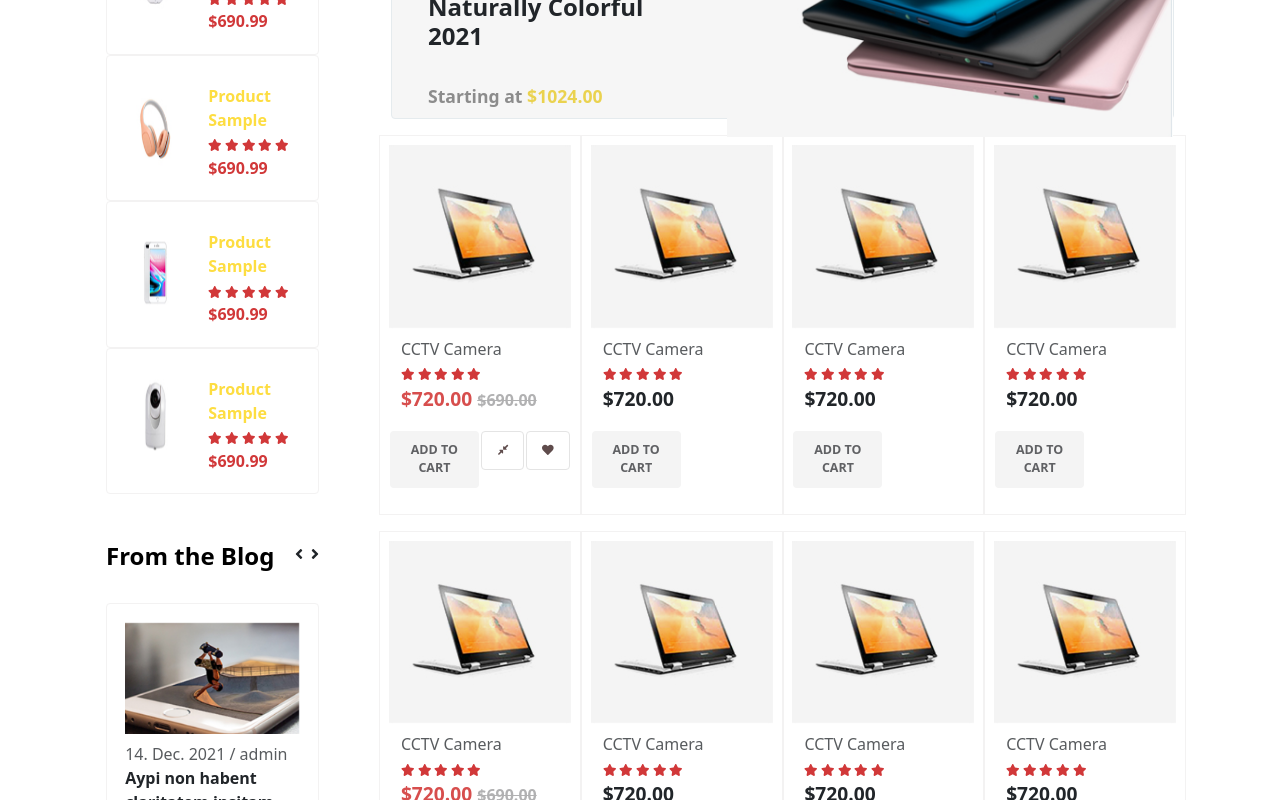
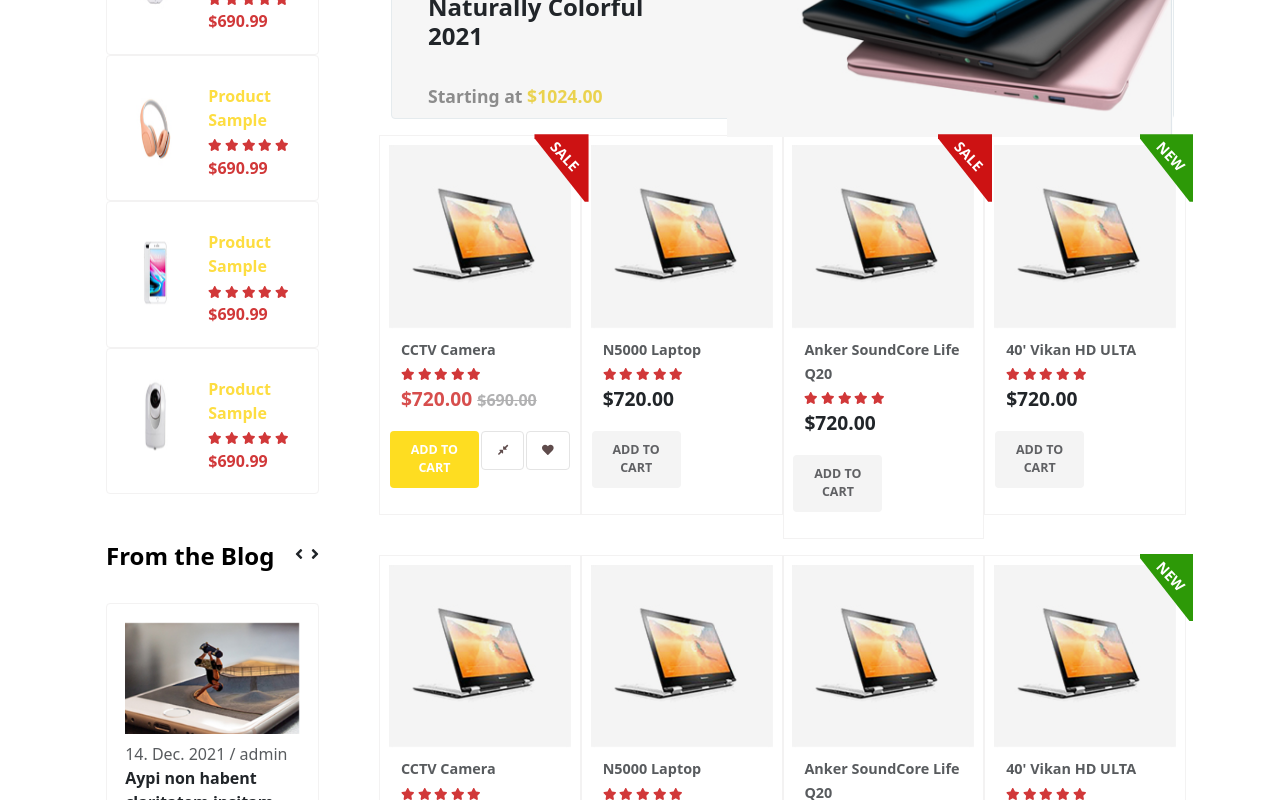
Before and after one commit to siam88/ecom_landing_page_demo, a React (Create React App) app: page / in a window 1280 px wide. Shown: the part 1320-2120 px from the top of the page. Built offline with nearby package versions, Linux system fonts and the light colour scheme.

Commit message:
#10 is still on going .Productlist updated

```diff
--- a/src/components/product/product/Product.css
+++ b/src/components/product/product/Product.css
@@ -0,0 +1,51 @@
+.customContainer {
+    position: relative;
+ }
+ .tag {
+    float: right;
+    position: absolute;
+    left: 80%;
+    top: -11px;
+    z-index: 1000;
+    background-color: #CE1212;
+    padding: 10px;
+    color: #FFFFFF;
+    font-weight: bold;
+
+    clip-path: polygon(0 0, 100% 0%, 100% 100%, 93% 100%, 0 6%);
+ }
+ .tag p{
+    -ms-transform: rotate(47deg); /* IE 9 */
+    transform: rotate(47deg);
+    padding-bottom: 10px;
+    font-size:0.90rem;
+ }
+
+
+
+
+ @media (min-width: 992px) and (max-width: 1199.98px)  {
+    .tag{
+        top: -1px;
+        left: 67%;
+      }
+  }
+
+  @media (min-width: 768px) and (max-width: 991.98px) {
+       .tag{
+        top: -10px;
+        left: 76%;
+      }
+   }
+   @media (min-width: 576px) and (max-width: 767.98px){
+    .tag{
+        top: -20px;
+        left: 92%;
+      }
+   }
+   @media (max-width: 575.98px)  {
+    .tag{
+        top: -14px;
+        left: 85%;
+      }
+   }
--- a/src/components/product/product/Product.jsx
+++ b/src/components/product/product/Product.jsx
@@ -8,13 +8,16 @@ const Product = (props) => {
     return <>
 
 
-        <div className="row mt-3" style={{ border: "1px solid #f3f2f2", padding: "5%"}}>
-            <div className="col-lg-12 col-md-12 col-sm-12 col-xs-12 col-12 text-right " style={{padding:"0%"}}>
-                <img src={props.product.img} alt="sans" height="100%" width="100%" />
+        <div className="row mt-3" style={{ border: "1px solid #f3f2f2", padding: "5%" }}>
+            <div className="col-lg-12 col-md-12 col-sm-12 col-xs-12 col-12 text-right " style={{ padding: "0%" }}>
+                <div class="customContainer">
+                  { props.product.productType==="SALE"? <div class="tag" style={{background:"#CD1213"}}><p>SALE</p></div>:props.product.productType==="NEW"?<div class="tag" style={{background:"#2D9907"}}><p>NEW</p></div>:null}
+                    <img src={props.product.img} alt="sans" height="100%" width="100%" />
+                </div>
             </div>
             <div className="col-lg-12 col-md-12 col-sm-12 col-xs-12 col-12  mt-2">
-                <span className="card-subtitle" style={{ color: "$888891", opacity: "0.75", }}>
-                    CCTV Camera
+                <span className="card-subtitle" style={{ fontSize: "0.9rem", color: "$888891", opacity: "0.75", fontWeight: "600", }}>
+                    {props.product.title}
                 </span> <br />
                 <span style={{ fontSize: "0.75rem", color: "#D13839" }}>
                     <span> <FontAwesomeIcon icon={faStar} /></span>
@@ -28,23 +31,23 @@ const Product = (props) => {
                         <>
                             <span style={{ color: "#D74E4D", fontSize: "1.2rem" }}> ${props.product.discountPrice} </span> <span style={{ fontSize: "1rem", color: "#656567", opacity: "0.5" }}>  <s> ${props.product.price}</s></span>
                         </> :
-                        <span style={{  fontSize: "1.2rem" }}>
-                           ${props.product.price}
+                        <span style={{ fontSize: "1.2rem" }}>
+                            ${props.product.price}
                         </span>}
                 </span>
 
             </div>
 
-                <div className="col-lg-6 col-md-6 col-sm-12 col-xs-12 col-12  mt-3 mb-3 " style={{ padding: "1px "  }}>
-                    <button type="button" class="btn btn-secondary" style={{paddingTop:"10px",paddingBottom:"10px", fontSize: "0.78rem", background: "#F4F4F4", border: "none", color: "#606164", fontWeight: "600" }}>ADD TO CART</button>
-                </div>
+            <div className="col-lg-6 col-md-6 col-sm-12 col-xs-12 col-12  mt-3 mb-3 " style={{ padding: "1px " }}>
+                <button type="button" class="btn btn-secondary" style={props.serial == 0 ? { paddingTop: "10px", paddingBottom: "10px", fontSize: "0.78rem", background: "#FEDD21", border: "none", color: "white", fontWeight: "600" } : { paddingTop: "10px", paddingBottom: "10px", fontSize: "0.78rem", background: "#F4F4F4", border: "none", color: "#606164", fontWeight: "600" }}>ADD TO CART</button>
+            </div>
 
-               {props.serial==4|| props.serial==0?<> <div className="col-lg-3 col-md-3 col-sm-6 col-xs-6 col-6   mt-3 mb-3" style={{ padding: "1px" }}>
-                    <button type="button" class="btn " style={{ paddingTop:"10px",paddingBottom:"10px",fontSize: "0.73rem", width: "100%", border: "1px solid #e4e4e4", textAlign: "center", color: "#5f4c4c" }}><FontAwesomeIcon icon={faCompressAlt} /></button>
-                </div>
+            {props.serial == 4 || props.serial == 0 ? <> <div className="col-lg-3 col-md-3 col-sm-6 col-xs-6 col-6   mt-3 mb-3" style={{ padding: "1px" }}>
+                <button type="button" class="btn " style={{ paddingTop: "10px", paddingBottom: "10px", fontSize: "0.73rem", width: "100%", border: "1px solid #e4e4e4", textAlign: "center", color: "#5f4c4c" }}><FontAwesomeIcon icon={faCompressAlt} /></button>
+            </div>
                 <div className="col-lg-3 col-md-3 col-sm-6 col-xs-6 col-6  mt-3 mb-3" style={{ padding: "1px" }}>
-                    <button type="button" class="btn " style={{ paddingTop:"10px",paddingBottom:"10px",fontSize: "0.73rem", width: "100%", border: "1px solid #e4e4e4", textAlign: "center", color: "#5f4c4c" }}><FontAwesomeIcon icon={faHeart} /></button>
-                </div></>:null}
+                    <button type="button" class="btn " style={{ paddingTop: "10px", paddingBottom: "10px", fontSize: "0.73rem", width: "100%", border: "1px solid #e4e4e4", textAlign: "center", color: "#5f4c4c" }}><FontAwesomeIcon icon={faHeart} /></button>
+                </div></> : null}
 
         </div>
 
--- a/src/containers/landingPage/LandingPage.jsx
+++ b/src/containers/landingPage/LandingPage.jsx
@@ -30,7 +30,7 @@ const LandingPage = () => {
                 <Container>
                     <Row>
                         {products.map((e,i)=>{
-                            return  <Col xs={6} md={6} sm={6} lg={3} >
+                            return  <Col xs={12} md={6} sm={12} lg={3} >
                             <Product product={e} serial={i} key={i}/>
                         </Col>
                         })}
```
